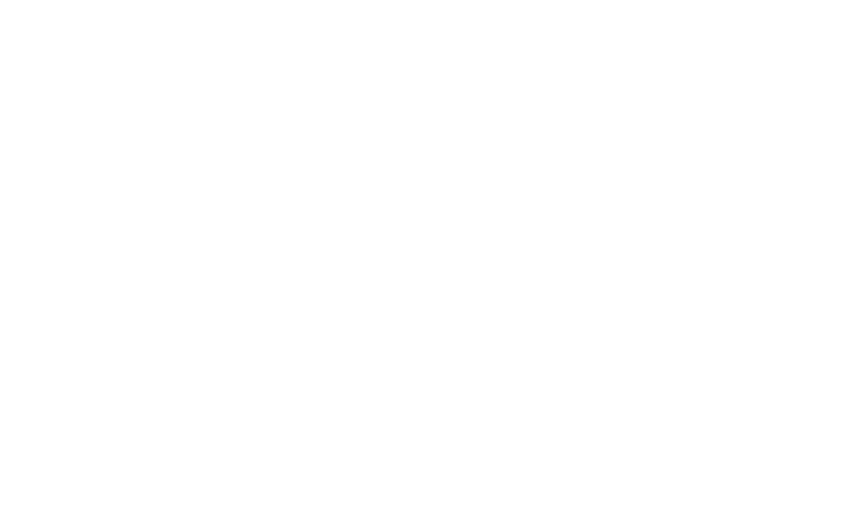
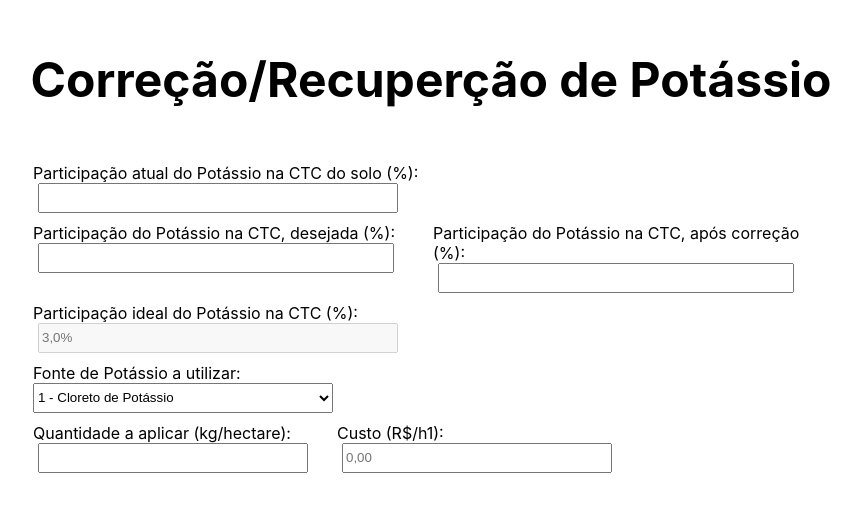
Before and after one commit to MatheusPSantos/sa-soilcorrection-interface, a Next.js app: page /Potassio in a window 1280 px wide. Shown: the part 135-646 px from the top of the page, without its empty margins (209-1070 px from the left). Built offline with nearby package versions, Linux system fonts and the light colour scheme.

Commit message:
página de correção e recuperação de potássio com os campos finais

```diff
--- a/pages/Potassio/index.js
+++ b/pages/Potassio/index.js
@@ -1,3 +1,100 @@
+import Head from 'next/head'
+import { Input, InputField } from '../../components/Input';
+import styles from '../../styles/Home.module.css'
+
 export default function Potassio() {
-    return <></>;
+
+	const fontesDePotassio = [
+		{ "indice": 1, "fonte": "Cloreto de Potássio" },
+		{ "indice": 2, "fonte": "Sulfato de Potássio" },
+		{ "indice": 3, "fonte": "Sulf. Potássio/Mag." }
+	];
+
+	return <div className={styles.container} >
+		<Head>
+			<title>Equilíbrio e Correção de Potássio</title>
+		</Head>
+
+		<main className={styles.main}>
+			<h1 className={styles.title}>
+				Correção/Recuperção de Potássio
+			</h1>
+
+			<section style={{ marginTop: "50px" }} className={styles.grid_left}>
+				<div className="col w-800">
+					<div className={styles.row}>
+						<InputField className="w-400">
+							<label>Participação atual do Potássio na CTC do solo (%): </label>
+							<Input
+								id=""
+								name=""
+								type="text"
+							/>
+						</InputField>
+					</div>
+					<div className={styles.row}>
+						<InputField className="w-400">
+							<label>Participação do Potássio na CTC, desejada (%): </label>
+							<Input
+								id=""
+								name=""
+								type="text"
+							/>
+						</InputField>
+						<InputField className="w-400">
+							<label>Participação do Potássio na CTC, após correção (%): </label>
+							<Input
+								id=""
+								name=""
+								type="text"
+							/>
+						</InputField>
+					</div>
+					<div className="row">
+						<InputField className="w-400">
+							<label>Participação ideal do Potássio na CTC (%): </label>
+							<Input
+								type="text"
+								placeholder="3,0%"
+								name=""
+								id=""
+								disabled
+							/>
+						</InputField>
+					</div>
+					<div className="row">
+						<InputField className="w-300">
+							<label>Fonte de Potássio a utilizar: </label>
+							<select
+								style={{ height: "30px" }}
+							>
+								{fontesDePotassio.map((fonte, index) => {
+									return <option key={index}>{fonte.indice} - {fonte.fonte}</option>
+								})}
+							</select>
+						</InputField>
+					</div>
+					<div className="row">
+						<InputField className="w-300">
+							<label>Quantidade a aplicar (kg/hectare): </label>
+							<Input
+								id=""
+								name=""
+								type="text"
+							/>
+						</InputField>
+						<InputField className="w-300">
+							<label>Custo (R$/h1): </label>
+							<Input
+								placeholder="0,00"
+								type="text"
+								name=""
+								id=""
+							/>
+						</InputField>
+					</div>
+				</div>
+			</section>
+		</main>
+	</div>;
 }
```
